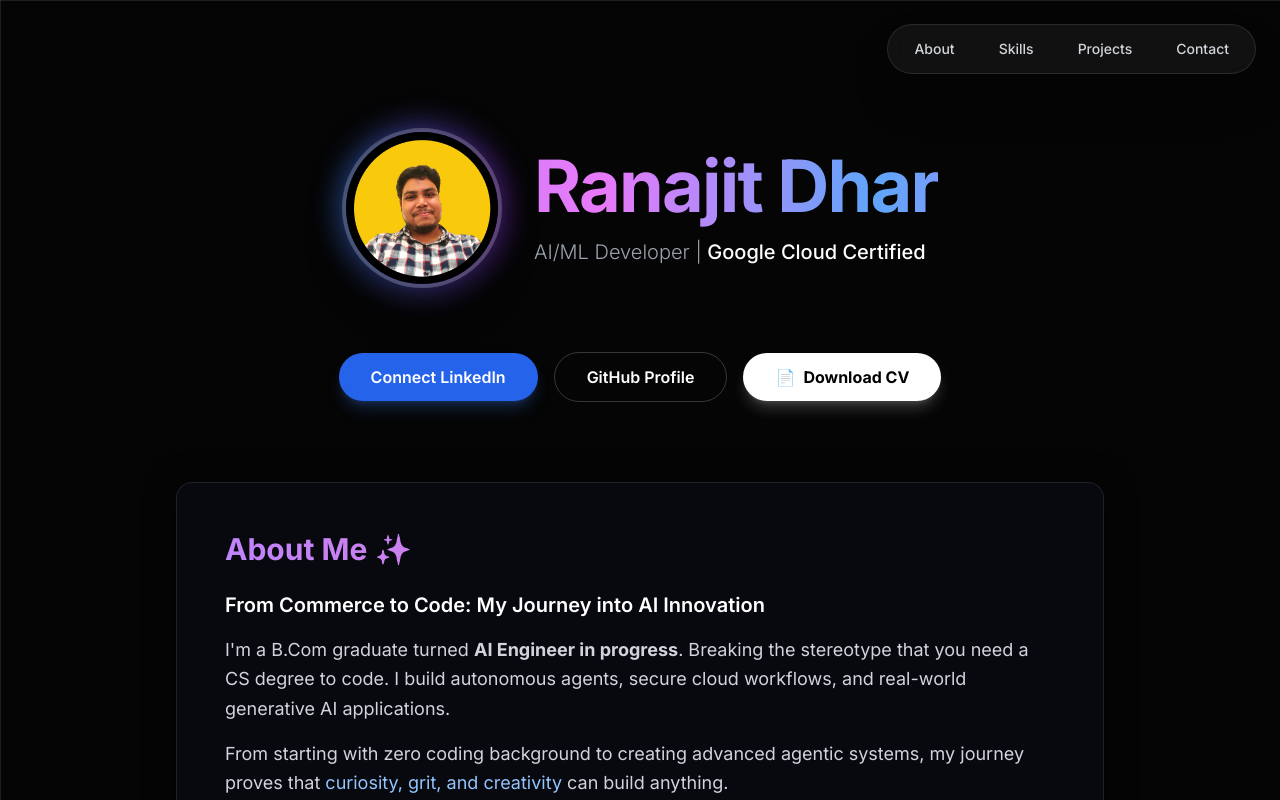
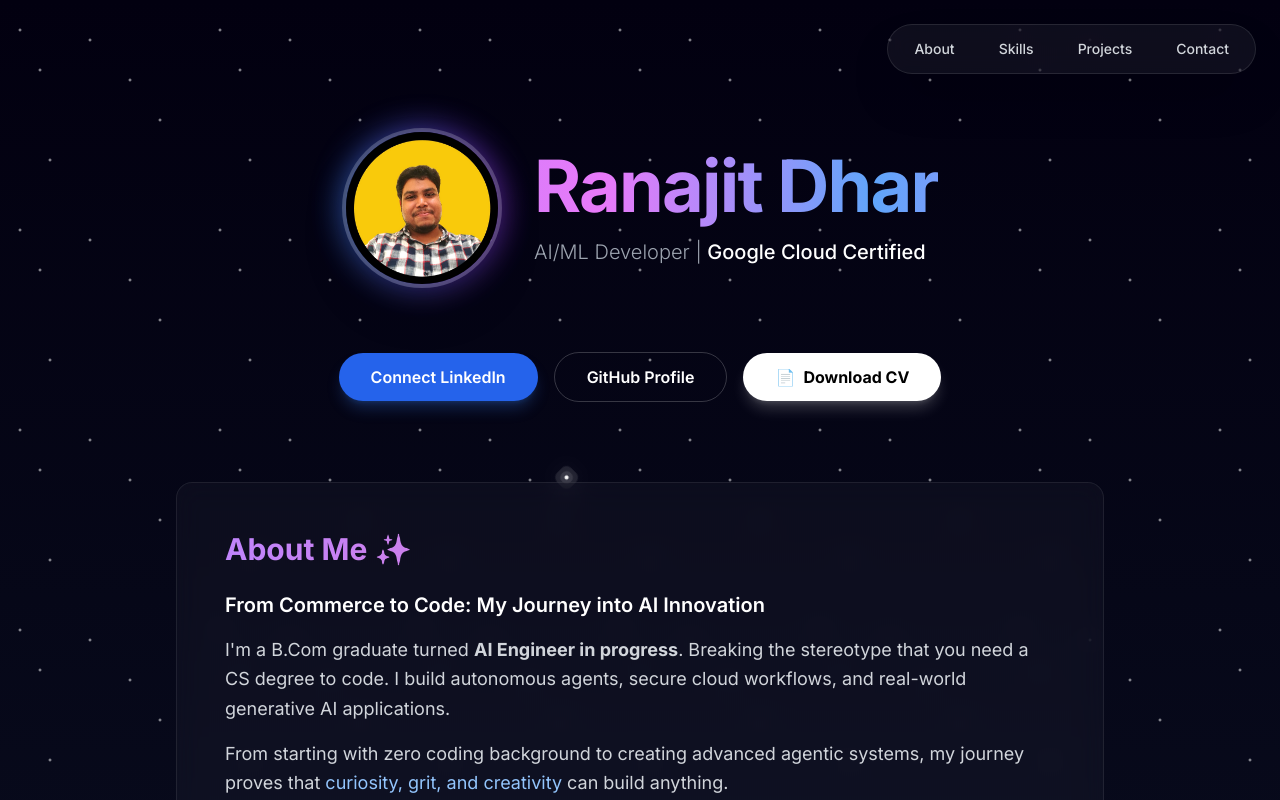
Before and after one commit to ranajitdharpersonal/portfolio, a Next.js app: page / in a window 1280 px wide. Shown: the top 800 px of the page. Built offline with nearby package versions, Linux system fonts and the light colour scheme.

Commit message:
new bento

```diff
--- a/app/globals.css
+++ b/app/globals.css
@@ -8,47 +8,91 @@
 
 body {
   color: rgb(var(--foreground-rgb));
-  background-color: #050505; /* Pitch Black er cheye ektu light */
-
-  /* --- VISIBLE CYBER GRID --- */
-  background-image:
-    /* Vertical Lines (Lomba) */
-    linear-gradient(to right, rgba(255, 255, 255, 0.1) 1px, transparent 1px),
-    /* Horizontal Lines (Aara-ari) */
-    linear-gradient(to bottom, rgba(255, 255, 255, 0.1) 1px, transparent 1px);
-
-  background-size: 50px 50px; /* Box er size */
-
-  /* Top Center e ekta Blue Glow jate Grid ta shine kore */
-  background-repeat: repeat;
-  background-attachment: fixed;
-
-  /* Glow Effect Overlay using pseudo-element trick in body isn't easy,
-     so we use a radial gradient on html or just let the grid sit on dark bg */
-
+  background: linear-gradient(to bottom, #020010, #0f172a, #020010); /* Deep Night Sky */
   min-height: 100vh;
   font-family: 'Inter', sans-serif;
   overflow-x: hidden;
+  position: relative;
+}
+
+/* --- STAR FIELD (Tara Bhora Akash) --- */
+body::before {
+  content: "";
+  position: fixed;
+  top: 0;
+  left: 0;
+  width: 100%;
+  height: 100%;
+  pointer-events: none; /* Jate click kora jay */
+  background-image:
+    radial-gradient(2px 2px at 20px 30px, #ffffff, rgba(0,0,0,0)),
+    radial-gradient(2px 2px at 40px 70px, #ffffff, rgba(0,0,0,0)),
+    radial-gradient(2px 2px at 50px 160px, #ffffff, rgba(0,0,0,0)),
+    radial-gradient(2px 2px at 90px 40px, #ffffff, rgba(0,0,0,0)),
+    radial-gradient(2px 2px at 130px 80px, #ffffff, rgba(0,0,0,0)),
+    radial-gradient(2px 2px at 160px 120px, #ffffff, rgba(0,0,0,0));
+  background-repeat: repeat;
+  background-size: 200px 200px;
+  animation: twinkle 4s ease-in-out infinite;
+  opacity: 0.5;
+  z-index: -1;
+}
+
+@keyframes twinkle {
+  0% { opacity: 0.3; }
+  50% { opacity: 0.8; }
+  100% { opacity: 0.3; }
+}
+
+/* --- SHOOTING STAR ANIMATION --- */
+body::after {
+  content: "";
+  position: fixed;
+  top: 50%;
+  left: 50%;
+  width: 4px;
+  height: 4px;
+  background: #fff;
+  border-radius: 50%;
+  box-shadow: 0 0 0 4px rgba(255, 255, 255, 0.1), 0 0 0 8px rgba(255, 255, 255, 0.1), 0 0 20px rgba(255, 255, 255, 1);
+  animation: shootingStar 3s linear infinite;
+  opacity: 0;
+  pointer-events: none;
+  z-index: -1;
+}
+
+/* Shooting Star Movement */
+@keyframes shootingStar {
+  0% {
+    transform: rotate(315deg) translateX(0);
+    opacity: 1;
+  }
+  70% {
+    opacity: 1;
+  }
+  100% {
+    transform: rotate(315deg) translateX(-1000px);
+    opacity: 0;
+  }
 }
 
 /* Glass Card */
 .gamma-card {
-  background: rgba(10, 10, 20, 0.7); /* Card gulo ektu dark kora holo */
-  border: 1px solid rgba(255, 255, 255, 0.1);
+  background: rgba(255, 255, 255, 0.03);
+  border: 1px solid rgba(255, 255, 255, 0.08);
   backdrop-filter: blur(12px);
   border-radius: 16px;
   transition: all 0.4s ease;
-  box-shadow: 0 4px 30px rgba(0, 0, 0, 0.5);
 }
 
 .gamma-card:hover {
-  background: rgba(30, 30, 50, 0.8);
-  border-color: rgba(96, 165, 250, 0.5); /* Blue glow on hover */
+  background: rgba(255, 255, 255, 0.08);
+  border-color: rgba(99, 102, 241, 0.5);
   transform: translateY(-5px);
-  box-shadow: 0 0 30px rgba(96, 165, 250, 0.2);
+  box-shadow: 0 10px 40px -10px rgba(99, 102, 241, 0.3);
 }
 
-/* Animations (Same as before) */
+/* Text & Float Animations (Same as before) */
 .animate-text-shine {
   background: linear-gradient(to right, #60a5fa, #c084fc, #e879f9, #60a5fa);
   -webkit-background-clip: text;
@@ -57,7 +101,6 @@ body {
   background-size: 200% auto;
   animation: textShine 4s linear infinite;
 }
-
 @keyframes textShine { to { background-position: 200% center; } }
 .animate-float { animation: float 6s ease-in-out infinite; }
 @keyframes float { 0%, 100% { transform: translateY(0px); } 50% { transform: translateY(-15px); } }
```
